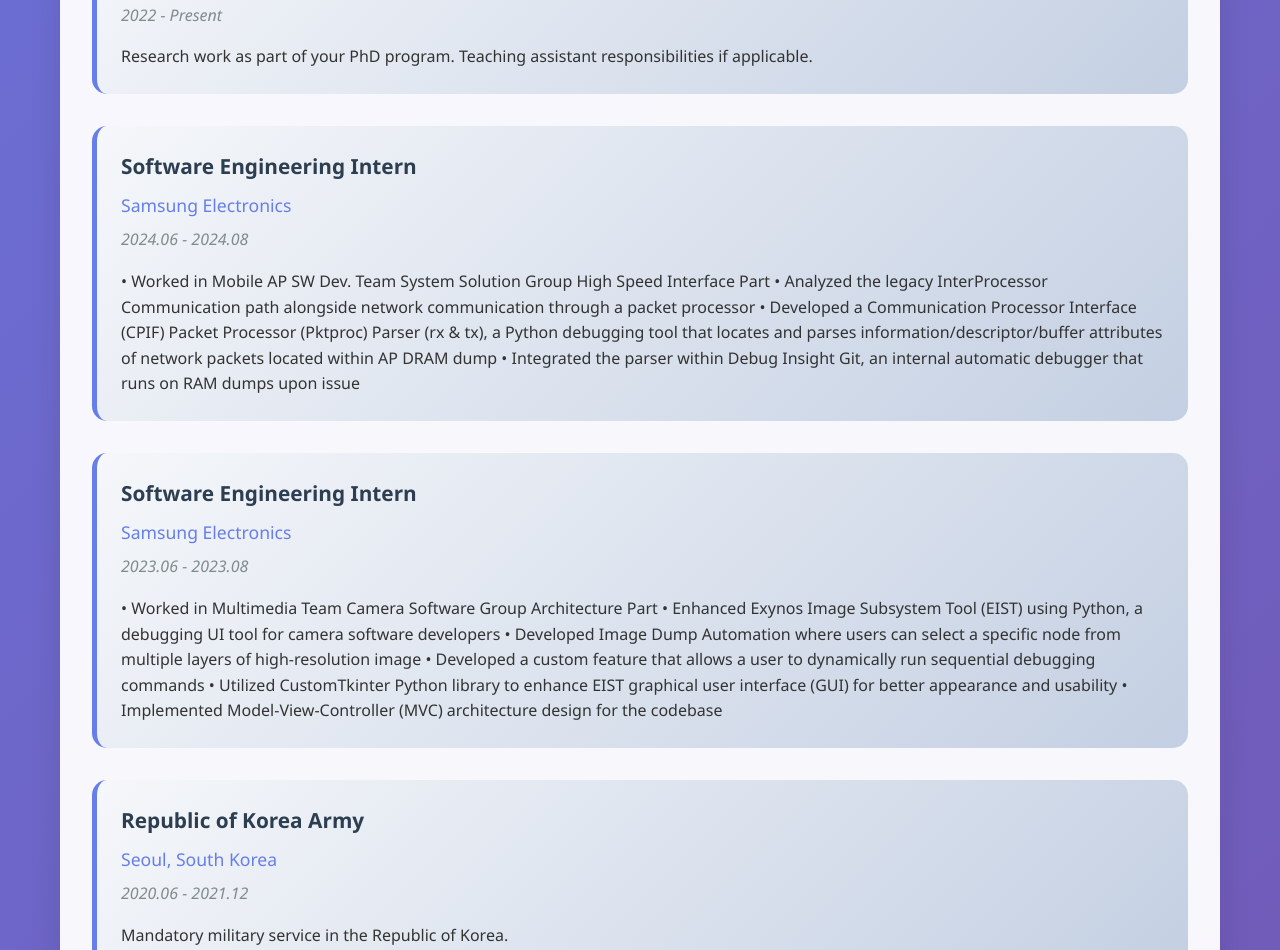
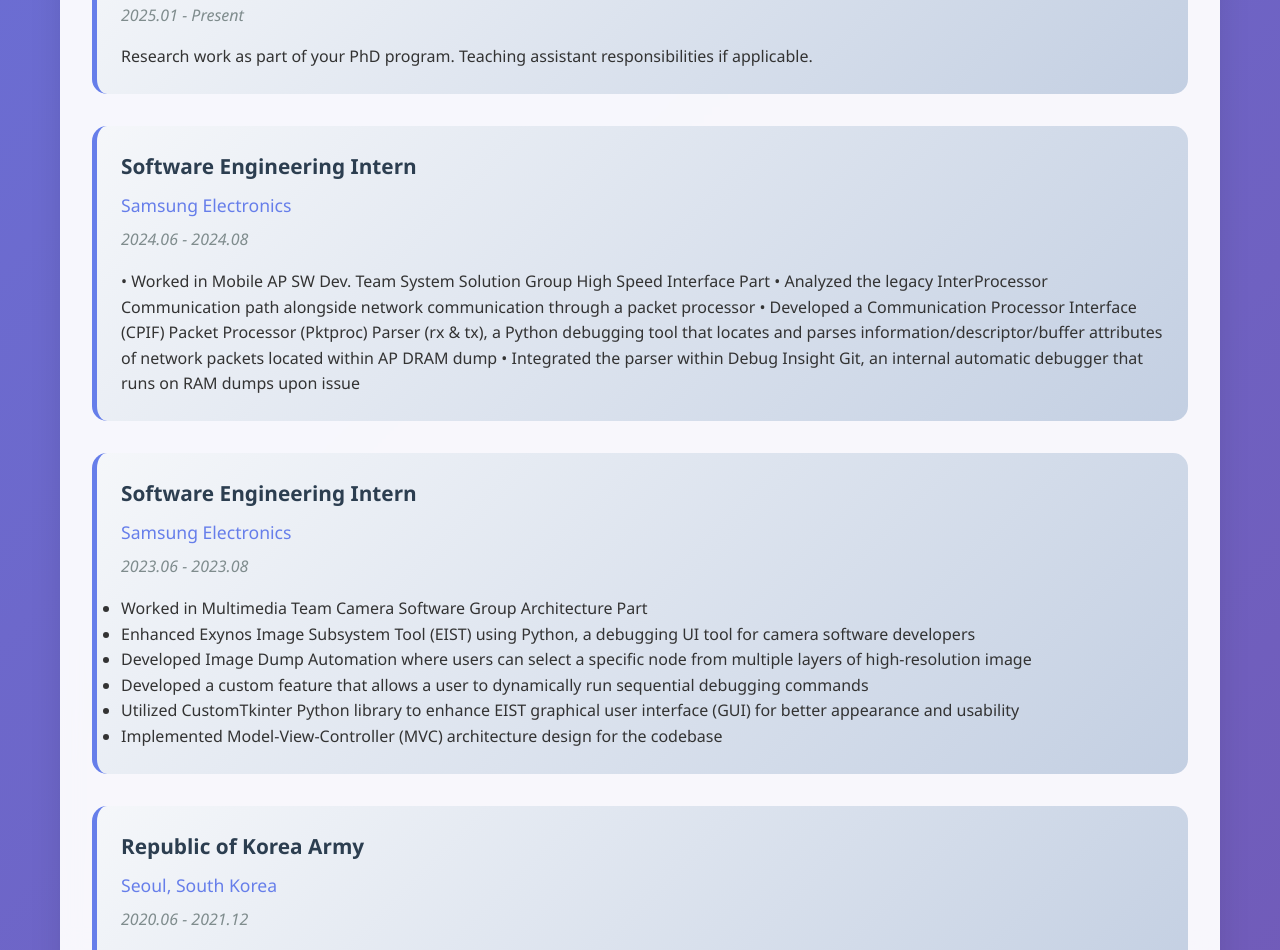
Before and after one commit to jang-uk-park/jang-uk-park.github.io, a plain HTML site: page index.html in a window 1280 px wide. Shown: the part 2184-3134 px from the top of the page. Drawn offline with Linux system fonts and the light colour scheme.

Commit message:
update index.html

```diff
--- a/index.html
+++ b/index.html
@@ -346,7 +346,7 @@
                 <div class="item-title">B.S. in Computer Engineering</div>
                 <div class="item-subtitle">University of Illinois at Urbana-Champaign</div>
                 <div class="item-date">2018.08 - 2024.05</div>
-                <p>Description of your previous degree, achievements, relevant coursework.</p>
+                <p>Dean's List, Relevant Couses, Link</p>
             </div>
         </section>
 
@@ -383,7 +383,7 @@
             <div class="experience-item">
                 <div class="item-title">Graduate Teaching Assistant</div>
                 <div class="item-subtitle">University of California, Irvine</div>
-                <div class="item-date">2022 - Present</div>
+                <div class="item-date">2025.01 - Present</div>
                 <p>Research work as part of your PhD program. Teaching assistant responsibilities if applicable.</p>
             </div>
             <div class="experience-item">
@@ -399,12 +399,14 @@
                 <div class="item-title">Software Engineering Intern</div>
                 <div class="item-subtitle">Samsung Electronics</div>
                 <div class="item-date">2023.06 - 2023.08</div>
-                <p>• Worked in Multimedia Team Camera Software Group Architecture Part
-                   • Enhanced Exynos Image Subsystem Tool (EIST) using Python, a debugging UI tool for camera software developers
-                   • Developed Image Dump Automation where users can select a specific node from multiple layers of high-resolution image
-                   • Developed a custom feature that allows a user to dynamically run sequential debugging commands
-                   • Utilized CustomTkinter Python library to enhance EIST graphical user interface (GUI) for better appearance and usability
-                   • Implemented Model-View-Controller (MVC) architecture design for the codebase</p>
+                <ul>
+                    <li>Worked in Multimedia Team Camera Software Group Architecture Part</li>
+                    <li>Enhanced Exynos Image Subsystem Tool (EIST) using Python, a debugging UI tool for camera software developers</li>
+                    <li>Developed Image Dump Automation where users can select a specific node from multiple layers of high-resolution image</li>
+                    <li>Developed a custom feature that allows a user to dynamically run sequential debugging commands</li>
+                    <li>Utilized CustomTkinter Python library to enhance EIST graphical user interface (GUI) for better appearance and usability</li>
+                    <li>Implemented Model-View-Controller (MVC) architecture design for the codebase</li>
+                </ul>
             </div>
             <div class="experience-item">
                 <div class="item-title">Republic of Korea Army</div>
```
